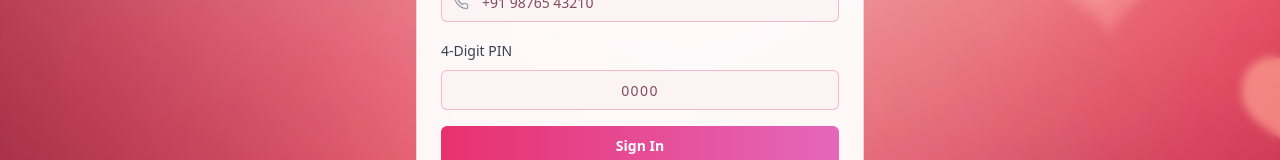
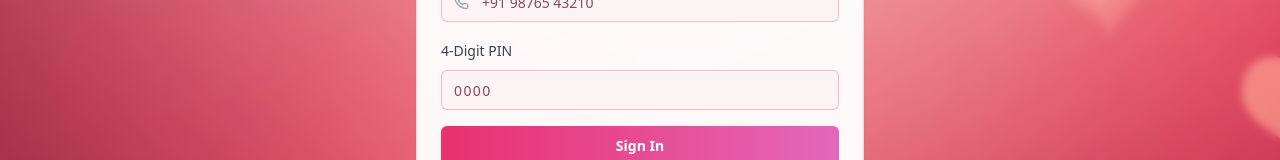
Before and after one commit to senthazalravi/love-beyond-caste, a React (Vite) app: page /auth in a window 1280 px wide. Shown: the part 400-560 px from the top of the page. Built offline with nearby package versions, Linux system fonts and the light colour scheme.

Commit message:
Align sign in fields
Left align text box entry fields in the sign in view.

```diff
--- a/src/pages/Auth.tsx
+++ b/src/pages/Auth.tsx
@@ -126,7 +126,7 @@ const Auth = () => {
                   placeholder="+91 98765 43210"
                   value={whatsappNumber}
                   onChange={(e) => setWhatsappNumber(e.target.value)}
-                  className="pl-10 border-love-primary/30 focus:border-love-primary"
+                  className="pl-10 text-left border-love-primary/30 focus:border-love-primary"
                   required
                 />
               </div>
@@ -140,7 +140,7 @@ const Auth = () => {
                 value={pin}
                 onChange={(e) => setPin(e.target.value.replace(/\D/g, '').slice(0, 4))}
                 maxLength={4}
-                className="text-center text-xl tracking-widest border-love-primary/30 focus:border-love-primary"
+                className="text-left text-xl tracking-widest border-love-primary/30 focus:border-love-primary"
                 required
               />
             </div>
@@ -154,7 +154,7 @@ const Auth = () => {
                   value={confirmPin}
                   onChange={(e) => setConfirmPin(e.target.value.replace(/\D/g, '').slice(0, 4))}
                   maxLength={4}
-                  className="text-center text-xl tracking-widest border-love-primary/30 focus:border-love-primary"
+                  className="text-left text-xl tracking-widest border-love-primary/30 focus:border-love-primary"
                   required
                 />
               </div>
```
